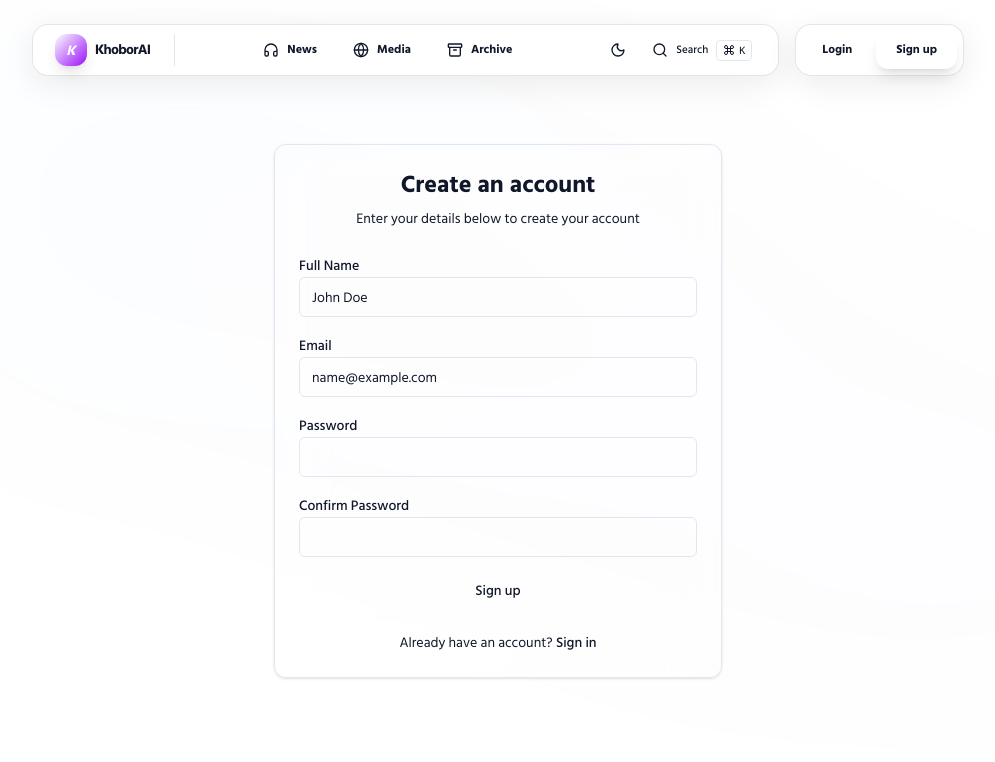
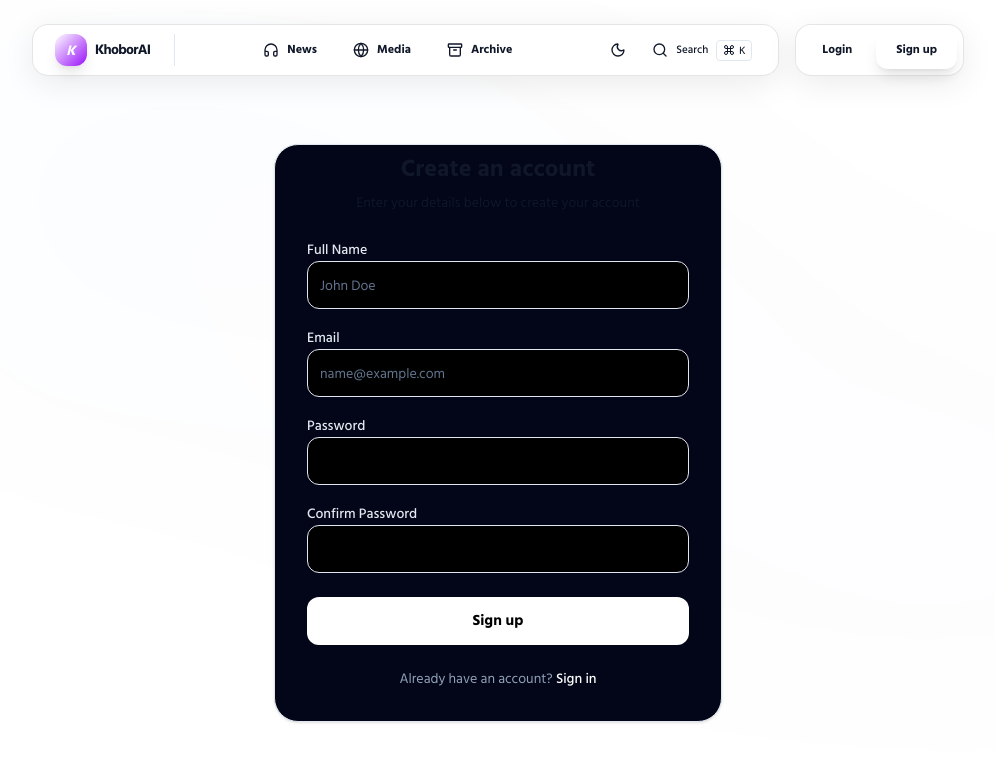
Before and after one commit to inbox-hasibur/khobor-ai, a Next.js app: page /register in a window 1280 px wide. Shown: the top 762 px of the page, without its empty margins (142-1137 px from the left). Built offline with nearby package versions, Linux system fonts and the light colour scheme; no server answers.

Commit message:
User Profile

```diff
--- a/src/app/login/page.tsx
+++ b/src/app/login/page.tsx
@@ -44,7 +44,7 @@ export default function LoginPage() {
 
   return (
     <div className="flex-1 flex items-center justify-center py-12 pt-36">
-      <Card className="w-full max-w-md bg-card/50 backdrop-blur-xl border-border">
+      <Card className="w-full max-w-md bg-slate-950 border-slate-800 rounded-[24px] p-2">
         <CardHeader className="text-center">
           <CardTitle className="text-2xl font-bold">Welcome back</CardTitle>
           <CardDescription>Enter your credentials to access your account</CardDescription>
@@ -52,29 +52,29 @@ export default function LoginPage() {
         <CardContent>
           <form onSubmit={handleSubmit(onSubmit)} className="space-y-4">
             <div className="space-y-2">
-              <label className="text-sm font-medium leading-none" htmlFor="email">Email</label>
-              <Input id="email" type="email" placeholder="name@example.com" {...register("email")} className="bg-background" />
+              <label className="text-sm font-medium leading-none text-slate-200" htmlFor="email">Email</label>
+              <Input id="email" type="email" placeholder="name@example.com" {...register("email")} className="bg-black border-slate-800 focus-visible:ring-slate-700 h-12 rounded-xl text-white placeholder:text-slate-500" />
               {errors.email && <p className="text-sm text-red-500">{errors.email.message}</p>}
             </div>
             <div className="space-y-2">
               <div className="flex items-center justify-between">
-                <label className="text-sm font-medium leading-none" htmlFor="password">Password</label>
+                <label className="text-sm font-medium leading-none text-slate-200" htmlFor="password">Password</label>
               </div>
-              <Input id="password" type="password" {...register("password")} className="bg-background" />
+              <Input id="password" type="password" {...register("password")} className="bg-black border-slate-800 focus-visible:ring-slate-700 h-12 rounded-xl text-white" />
               {errors.password && <p className="text-sm text-red-500">{errors.password.message}</p>}
             </div>
 
             {error && <p className="text-sm text-red-500 text-center font-medium">{error}</p>}
 
-            <Button className="w-full" type="submit" disabled={isSubmitting}>
+            <Button className="w-full bg-white text-black hover:bg-slate-200 h-12 rounded-xl font-bold text-[15px]" type="submit" disabled={isSubmitting}>
               {isSubmitting ? "Signing in..." : "Sign in"}
             </Button>
           </form>
         </CardContent>
-        <CardFooter className="flex justify-center">
-          <p className="text-sm text-muted-foreground">
+        <CardFooter className="flex justify-center pb-6">
+          <p className="text-sm text-slate-400">
             Don't have an account?{" "}
-            <Link href="/register" className="text-primary hover:underline font-medium">
+            <Link href="/register" className="text-white hover:underline font-medium">
               Sign up
             </Link>
           </p>
--- a/src/app/register/page.tsx
+++ b/src/app/register/page.tsx
@@ -58,7 +58,7 @@ export default function RegisterPage() {
 
   return (
     <div className="flex-1 flex items-center justify-center py-12 pt-36">
-      <Card className="w-full max-w-md bg-card/50 backdrop-blur-xl border-border">
+      <Card className="w-full max-w-md bg-slate-950 border-slate-800 rounded-[24px] p-2">
         <CardHeader className="text-center">
           <CardTitle className="text-2xl font-bold">Create an account</CardTitle>
           <CardDescription>Enter your details below to create your account</CardDescription>
@@ -66,37 +66,37 @@ export default function RegisterPage() {
         <CardContent>
           <form onSubmit={handleSubmit(onSubmit)} className="space-y-4">
             <div className="space-y-2">
-              <label className="text-sm font-medium leading-none" htmlFor="name">Full Name</label>
-              <Input id="name" placeholder="John Doe" {...register("name")} className="bg-background" />
+              <label className="text-sm font-medium leading-none text-slate-200" htmlFor="name">Full Name</label>
+              <Input id="name" placeholder="John Doe" {...register("name")} className="bg-black border-slate-800 focus-visible:ring-slate-700 h-12 rounded-xl text-white placeholder:text-slate-500" />
               {errors.name && <p className="text-sm text-red-500">{errors.name.message}</p>}
             </div>
             <div className="space-y-2">
-              <label className="text-sm font-medium leading-none" htmlFor="email">Email</label>
-              <Input id="email" type="email" placeholder="name@example.com" {...register("email")} className="bg-background" />
+              <label className="text-sm font-medium leading-none text-slate-200" htmlFor="email">Email</label>
+              <Input id="email" type="email" placeholder="name@example.com" {...register("email")} className="bg-black border-slate-800 focus-visible:ring-slate-700 h-12 rounded-xl text-white placeholder:text-slate-500" />
               {errors.email && <p className="text-sm text-red-500">{errors.email.message}</p>}
             </div>
             <div className="space-y-2">
-              <label className="text-sm font-medium leading-none" htmlFor="password">Password</label>
-              <Input id="password" type="password" {...register("password")} className="bg-background" />
+              <label className="text-sm font-medium leading-none text-slate-200" htmlFor="password">Password</label>
+              <Input id="password" type="password" {...register("password")} className="bg-black border-slate-800 focus-visible:ring-slate-700 h-12 rounded-xl text-white" />
               {errors.password && <p className="text-sm text-red-500">{errors.password.message}</p>}
             </div>
             <div className="space-y-2">
-              <label className="text-sm font-medium leading-none" htmlFor="confirmPassword">Confirm Password</label>
-              <Input id="confirmPassword" type="password" {...register("confirmPassword")} className="bg-background" />
+              <label className="text-sm font-medium leading-none text-slate-200" htmlFor="confirmPassword">Confirm Password</label>
+              <Input id="confirmPassword" type="password" {...register("confirmPassword")} className="bg-black border-slate-800 focus-visible:ring-slate-700 h-12 rounded-xl text-white" />
               {errors.confirmPassword && <p className="text-sm text-red-500">{errors.confirmPassword.message}</p>}
             </div>
 
             {error && <p className="text-sm text-red-500 text-center font-medium">{error}</p>}
 
-            <Button className="w-full" type="submit" disabled={isSubmitting}>
+            <Button className="w-full bg-white text-black hover:bg-slate-200 h-12 rounded-xl font-bold text-[15px] mt-2" type="submit" disabled={isSubmitting}>
               {isSubmitting ? "Creating account..." : "Sign up"}
             </Button>
           </form>
         </CardContent>
-        <CardFooter className="flex justify-center">
-          <p className="text-sm text-muted-foreground">
+        <CardFooter className="flex justify-center pb-6">
+          <p className="text-sm text-slate-400">
             Already have an account?{" "}
-            <Link href="/login" className="text-primary hover:underline font-medium">
+            <Link href="/login" className="text-white hover:underline font-medium">
               Sign in
             </Link>
           </p>
```
Also changed, not shown: src/components/Navbar.tsx (+56 -11 lines).
